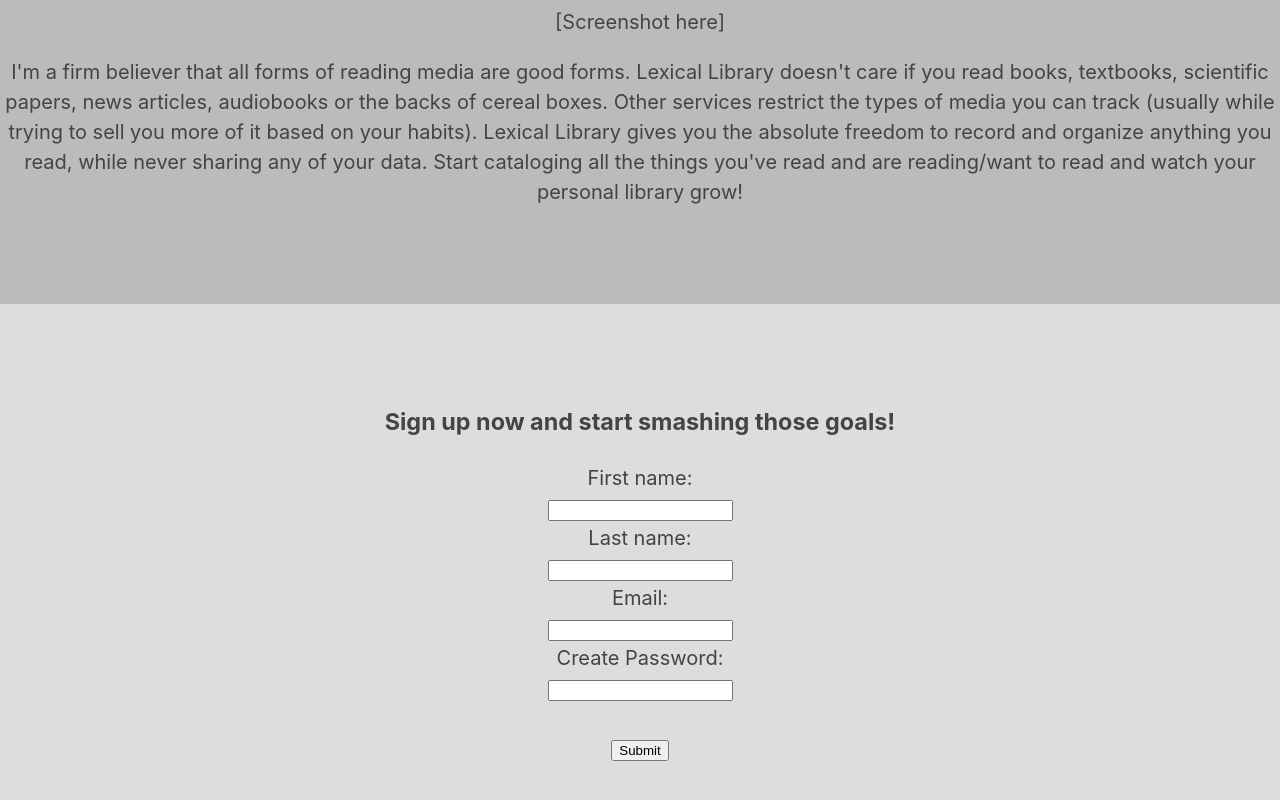
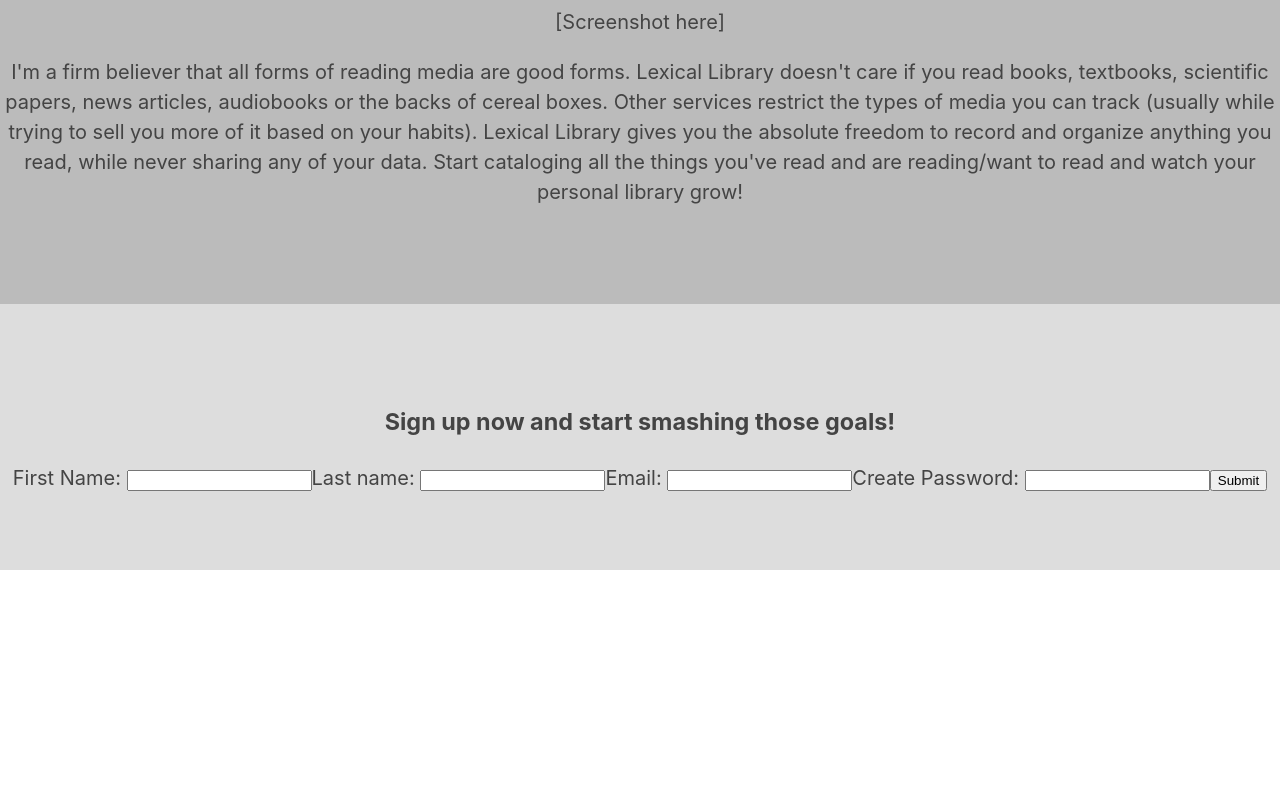
Before and after one commit to BladeBoles/LL-client, a React (Create React App) app: page / in a window 1280 px wide. Shown: the part 1052-1852 px from the top of the page. After the commit the page ends 1622 px from the top, so only its background shows below. Built offline with nearby package versions, Linux system fonts and the light colour scheme.

Commit message:
Updated landing page (still state based)

```diff
--- a/src/Landing/Landing.js
+++ b/src/Landing/Landing.js
@@ -3,6 +3,26 @@ import { Link } from 'react-router-dom'
 import './Landing.css'
 
 export default class Landing extends Component {
+
+  constructor(props) {
+    super(props);
+    this.state = {
+      firstname: '',
+      lastname: '',
+      email: '',
+      password: ''
+    }
+  }
+
+  handleChange = (event) => {
+    const target = event.target;
+    const value = target.type === 'checkbox' ? target.checked : target.value;
+    const name = target.name;
+    this.setState({
+      [name]: value
+    });
+  }
+
   render() {
     return (
       <main role="main">
@@ -26,19 +46,19 @@ export default class Landing extends Component {
 
         <section>
             <h3>Sign up now and start smashing those goals!</h3>
-            <form action="/action_page.php">
-              First name:<br />
-              <input type="text" name="firstname" />
-              <br />
-              Last name:<br />
-              <input type="text" name="lastname" />
-              <br />
-              Email:<br />
-              <input type="email" name="firstname" />
-              <br />
-              Create Password:<br />
-              <input type="password" name="lastname" />
-              <br /><br />
+            <form>
+              <label htmlFor="firstname">First Name: </label>
+              <input type="text" name="firstname" value={this.state.firstname} onChange={this.handleChange} />
+
+              <label htmlFor="lastname">Last name: </label>
+              <input type="text" name="lastname" value={this.state.lastname} onChange={this.handleChange} />
+
+              <label htmlFor="email">Email: </label>
+              <input type="email" name="email" value={this.state.email} onChange={this.handleChange} />
+
+              <label htmlFor="password">Create Password: </label>
+              <input type="password" name="password" value={this.state.password} onChange={this.handleChange} />
+
               <Link to="./"><input type="submit" value="Submit" /></Link>
             </form>
         </section>
```
